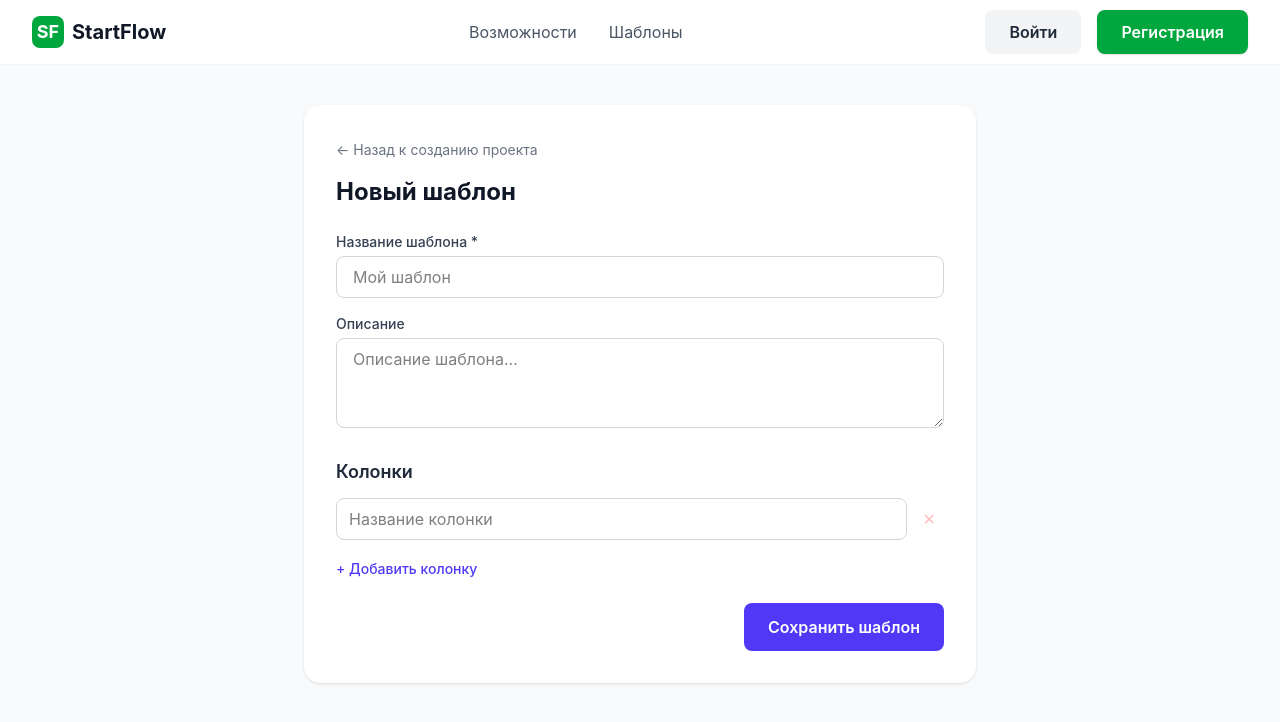
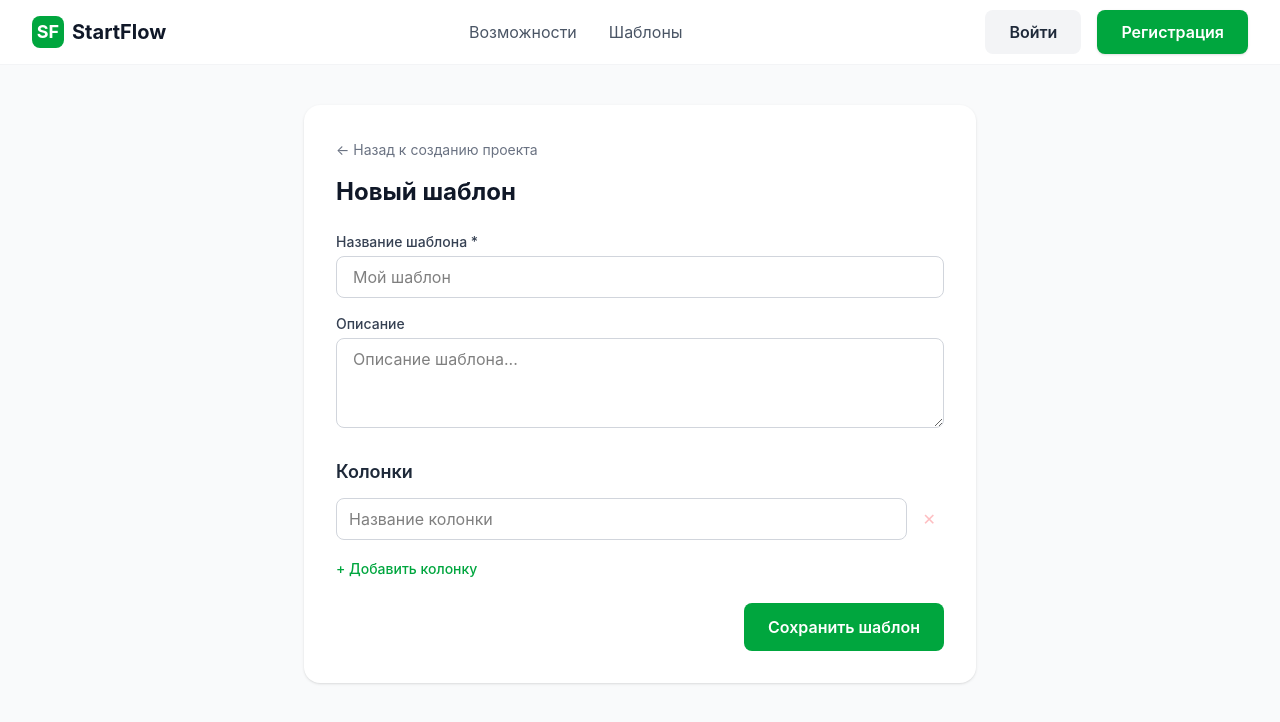
Before and after one commit to 50sohight/StartFlow, a SvelteKit app in the folder frontend/: page /create_template in a window 1280 px wide. Shown: the top 722 px of the page. Built offline with nearby package versions, Linux system fonts and the light colour scheme; no server answers.

Commit message:
fix: create_template colors

```diff
--- a/frontend/src/routes/create_template/+page.svelte
+++ b/frontend/src/routes/create_template/+page.svelte
@@ -104,7 +104,7 @@
     </div>
     <button
       onclick={addColumn}
-      class="text-indigo-600 hover:text-indigo-800 text-sm font-medium mb-6"
+      class="text-green-600 hover:text-green-800 text-sm font-medium mb-6"
     >
       + Добавить колонку
     </button>
@@ -112,7 +112,7 @@
     <div class="flex justify-end">
       <button
         onclick={saveTemplate}
-        class="px-6 py-3 bg-indigo-600 hover:bg-indigo-700 text-white font-semibold rounded-lg transition"
+        class="px-6 py-3 bg-green-600 hover:bg-green-700 text-white font-semibold rounded-lg transition"
       >
         Сохранить шаблон
       </button>
```
